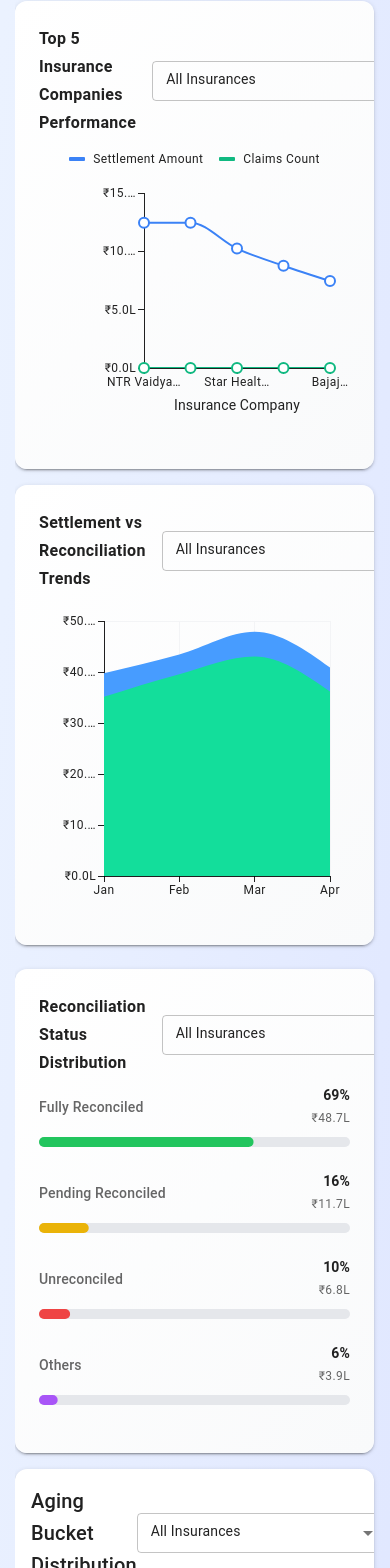
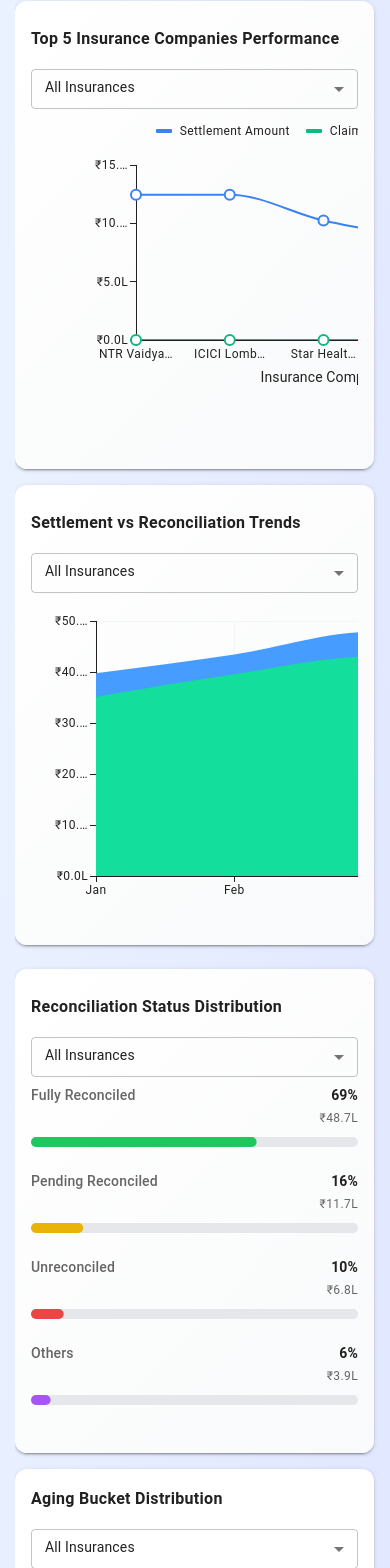
Before and after one commit to lavanyayarlagadda/Clamis_Traking, a React (Vite) app in the folder claims/: page /dashboard in a window 390 px wide. Shown: the part 2344-3912 px from the top of the page. Built offline with nearby package versions, Linux system fonts and the light colour scheme.

Commit message:
responsive chats in dashboard-AgingBucketDistribution,ReconciliationStatusDistribution, SettlementReconciliationTrends

```diff
--- a/claims/src/pages/Dashboard/AginBucketDistribution.tsx
+++ b/claims/src/pages/Dashboard/AginBucketDistribution.tsx
@@ -7,9 +7,10 @@ import {
   Box,
   Stack,
   Tooltip,
+  useTheme
 } from "@mui/material";
 import { BarChart, LineChart } from "@mui/x-charts";
-import MultiSelect from "../../components/reusable/MultiSelect";
+import MultiSelect from "../../Components/reusable/MultiSelect";
 
 const insuranceCompanies = [
   "NTR Vaidyaseva",
@@ -20,6 +21,7 @@ const insuranceCompanies = [
 ];
 
 const AgingBucketDistribution: React.FC = () => {
+  const theme = useTheme()
   const [selectedCompanies, setSelectedCompanies] = React.useState<string[]>([
     "ALL",
   ]);
@@ -187,32 +189,37 @@ const AgingBucketDistribution: React.FC = () => {
       <CardHeader
         title={
           <Stack
-            direction="row"
+            direction={{ xs: 'column', sm: 'row' }}
             justifyContent="space-between"
-            alignItems="center"
+            alignItems={{ xs: 'flex-start', sm: 'center' }}
+            spacing={2}
           >
-            <Typography variant="h6" fontWeight="medium">
+            <Typography
+              variant="subtitle1"
+              fontWeight={600}
+              sx={{ color: theme.palette.text.primary, letterSpacing: 0.3 }}>
               Aging Bucket Distribution
             </Typography>
-            <Box sx={{ width: 250 }}>
+            <Box sx={{ width: { xs: '100%', sm: 250 } }}>
               <MultiSelect
                 options={insuranceCompanies}
                 selected={selectedCompanies}
                 onChange={handleCompanyChange}
                 includeAllOption
-                width={250}
+                width="100%"
                 placeholder="Select insurance companies"
               />
             </Box>
           </Stack>
         }
+        sx={{ px: { xs: 2, sm: 3 }, pt: 2, pb: 0 }}
       />
-      <CardContent>
+      <CardContent sx={{ px: { xs: 2, sm: 3 }, pt: 1, pb: 3 }}>
         <Box
           display="flex"
-          gap={4}
+          gap={3}
           justifyContent="center"
-          mt={1}
+          // mt={1}
           mb={3}
           flexWrap="wrap"
         >
@@ -242,7 +249,8 @@ const AgingBucketDistribution: React.FC = () => {
           </Box>
         </Box>
 
-        <Box sx={{ position: "relative", height: 420 }}>
+        <Box sx={{ width: "100%", overflowX: "auto" }}>
+          <Box sx={{ minWidth: 600, position: "relative", height: 420 }}>
             <BarChart
               height={420}
               margin={{ top: 20, bottom: 60, left: 60, right: 60 }}
@@ -363,8 +371,9 @@ const AgingBucketDistribution: React.FC = () => {
               </Tooltip>
             )}
           </Box>
+        </Box>
       </CardContent>
-    </Card>
+    </Card >
   );
 };
 
--- a/claims/src/pages/Dashboard/InsurancePerformance.tsx
+++ b/claims/src/pages/Dashboard/InsurancePerformance.tsx
@@ -93,9 +93,9 @@ const InsurancePerformance: React.FC = () => {
       <CardHeader
         title={
           <Stack
-            direction="row"
+            direction={{ xs: 'column', sm: 'row' }}
             justifyContent="space-between"
-            alignItems="center"
+            alignItems={{ xs: 'flex-start', sm: 'center' }}
             spacing={2}
           >
             <Typography
@@ -105,23 +105,30 @@ const InsurancePerformance: React.FC = () => {
             >
               Top 5 Insurance Companies Performance
             </Typography>
-            <Box sx={{ minWidth: 250 }}>
+            <Box sx={{ width: { xs: '100%', sm: 250 } }}>
               <MultiSelect
                 options={insuranceCompanies}
                 selected={selectedCompanies}
                 onChange={handleCompanyChange}
-                width={250}
+                width="100%"
                 includeAllOption
                 placeholder="Select insurance companies"
               />
             </Box>
           </Stack>
         }
-        sx={{ px: 3, pt: 3, pb: 0 }}
+        sx={{ px: { xs: 2, sm: 3 }, pt: 3, pb: 0 }}
       />
 
-      <CardContent sx={{ px: 3, pt: 1, pb: 3 }}>
-        <Box height={300}>
+      <CardContent sx={{ px: { xs: 2, sm: 3 }, pt: 1, pb: 3 }}>
+        <Box sx={{ width: '100%', overflowX: 'auto' }}>
+          <Box
+            sx={{
+              minWidth: data.length * 100,
+              // height: { xs: 260, sm: 300, md: 320 },
+              height: 'auto',
+              maxHeight: 400,
+            }}>
             <LineChart
               height={300}
               xAxis={[
@@ -177,6 +184,7 @@ const InsurancePerformance: React.FC = () => {
               }}
             />
           </Box>
+        </Box>
       </CardContent>
     </Card>
   );
--- a/claims/src/pages/Dashboard/ReconcilationStatusDistribution.tsx
+++ b/claims/src/pages/Dashboard/ReconcilationStatusDistribution.tsx
@@ -9,7 +9,7 @@ import {
   Stack,
   useTheme,
 } from '@mui/material';
-import MultiSelect from '../../components/reusable/MultiSelect';
+import MultiSelect from '../../Components/reusable/MultiSelect';
 
 interface StatusData {
   name: string;
@@ -130,7 +130,12 @@ const ReconciliationStatusDistribution: React.FC = () => {
     >
       <CardHeader
         title={
-          <Stack direction="row" justifyContent="space-between" alignItems="center" spacing={2}>
+          <Stack
+            direction={{ xs: 'column', sm: 'row' }}
+            justifyContent="space-between"
+            alignItems={{ xs: 'flex-start', sm: 'center' }}
+            spacing={2}
+          >
             <Typography
               variant="subtitle1"
               fontWeight={600}
@@ -138,25 +143,30 @@ const ReconciliationStatusDistribution: React.FC = () => {
             >
               Reconciliation Status Distribution
             </Typography>
-            <Box sx={{ minWidth: 250 }}>
+            <Box sx={{ width: { xs: '100%', sm: 250 } }}>
               <MultiSelect
                 options={insuranceCompanies}
                 selected={selectedCompanies}
                 onChange={handleCompanyChange}
-                width={250}
+                width="100%"
                 includeAllOption
                 placeholder="Select insurance companies"
               />
             </Box>
           </Stack>
         }
-        sx={{ px: 3, pt: 3, pb: 0 }}
+        sx={{ px: { xs: 2, sm: 3 }, pt: 3, pb: 0 }}
       />
-      <CardContent sx={{ px: 3, pt: 1, pb: 3 }}>
+      <CardContent sx={{ px: { xs: 2, sm: 3 }, pt: 1, pb: 3 }}>
         {data.map((item, index) => (
           <Box key={index} mb={3}>
-            <Box display="flex" justifyContent="space-between" alignItems="center">
-              <Typography variant="body2" fontWeight={500} color="text.secondary">
+            <Stack
+              direction="row"
+              justifyContent="space-between"
+              alignItems={{ xs: 'flex-start', sm: 'center' }}
+              flexWrap="wrap"
+            >
+              <Typography variant="body2" fontWeight={500} color="text.secondary" sx={{ mb: { xs: 0.5, sm: 0 } }}>
                 {item.name}
               </Typography>
               <Box textAlign="right">
@@ -167,8 +177,7 @@ const ReconciliationStatusDistribution: React.FC = () => {
                   {formatCurrency(item.amount)}
                 </Typography>
               </Box>
-            </Box>
-
+            </Stack>
             <LinearProgress
               variant="determinate"
               value={item.value}
--- a/claims/src/pages/Dashboard/SettlementReconciliationTrends.tsx
+++ b/claims/src/pages/Dashboard/SettlementReconciliationTrends.tsx
@@ -19,7 +19,7 @@ import {
   Stack,
   useTheme,
 } from '@mui/material';
-import MultiSelect from '../../components/reusable/MultiSelect';
+import MultiSelect from '../../Components/reusable/MultiSelect';
 
 const insuranceCompanies = [
   'NTR Vaidyaseva',
@@ -132,9 +132,9 @@ const SettlementReconciliationTrends: React.FC = () => {
       <CardHeader
         title={
           <Stack
-            direction="row"
+            direction={{ xs: 'column', sm: 'row' }}
             justifyContent="space-between"
-            alignItems="center"
+            alignItems={{ xs: 'flex-start', sm: 'center' }}
             spacing={2}
           >
             <Typography
@@ -144,21 +144,28 @@ const SettlementReconciliationTrends: React.FC = () => {
             >
               Settlement vs Reconciliation Trends
             </Typography>
-            <Box sx={{ minWidth: 250 }}>
+            <Box sx={{ width: { xs: '100%', sm: 250 } }}>
               <MultiSelect
                 options={insuranceCompanies}
                 selected={selectedCompanies}
                 onChange={handleCompanyChange}
-                width={250}
+                width="100%"
                 includeAllOption
                 placeholder="Select insurance companies"
               />
             </Box>
           </Stack>
         }
-        sx={{ px: 3, pt: 3, pb: 0 }}
+        sx={{ px: { xs: 2, sm: 3 }, pt: 3, pb: 0 }}
       />
-      <CardContent sx={{ px: 3, pt: 1, pb: 3 }}>
+      <CardContent sx={{ px: { xs: 2, sm: 3 }, pt: 1, pb: 3 }}>
+        <Box sx={{ overflowX: 'auto' }}>
+          <Box
+            sx={{
+              minWidth: 500, // Ensure enough space for small devices
+              width: '100%',
+            }}
+          >
             <ChartContainer
               series={[
                 {
@@ -206,6 +213,8 @@ const SettlementReconciliationTrends: React.FC = () => {
               <ChartsLegend />
               <AreaPlot />
             </ChartContainer>
+          </Box>
+        </Box>
       </CardContent>
     </Card>
   );
```
Lines whose indentation alone changed are shown as unchanged.
